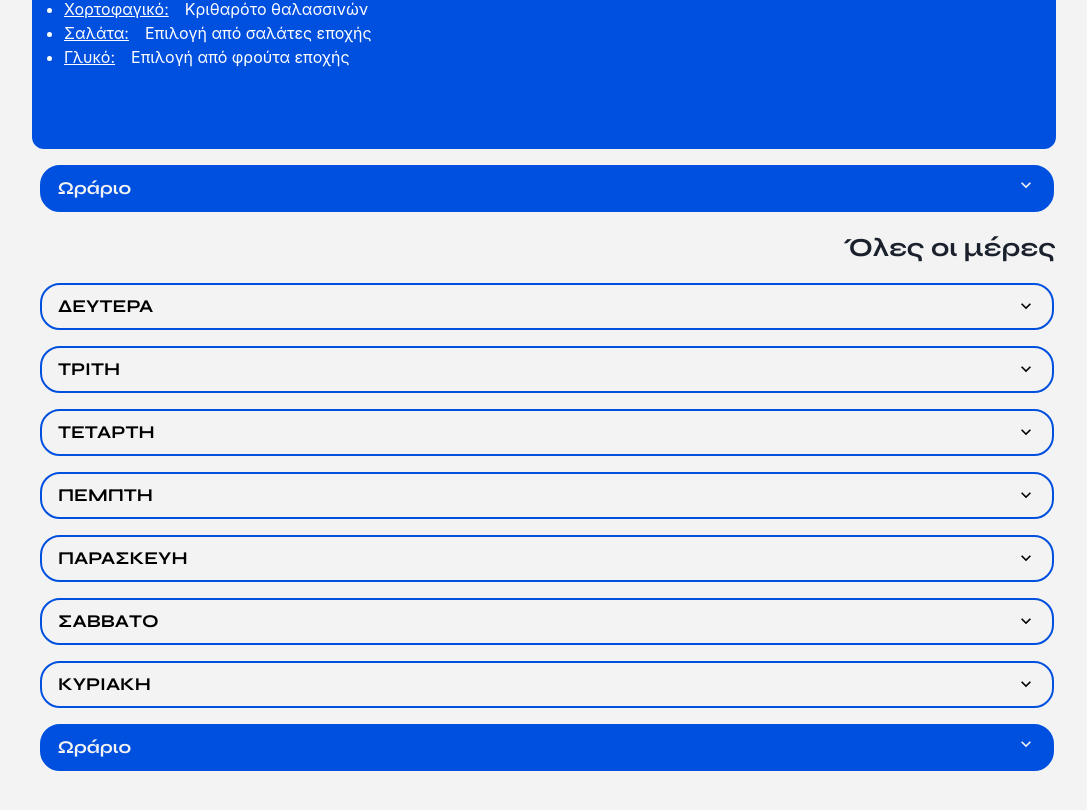
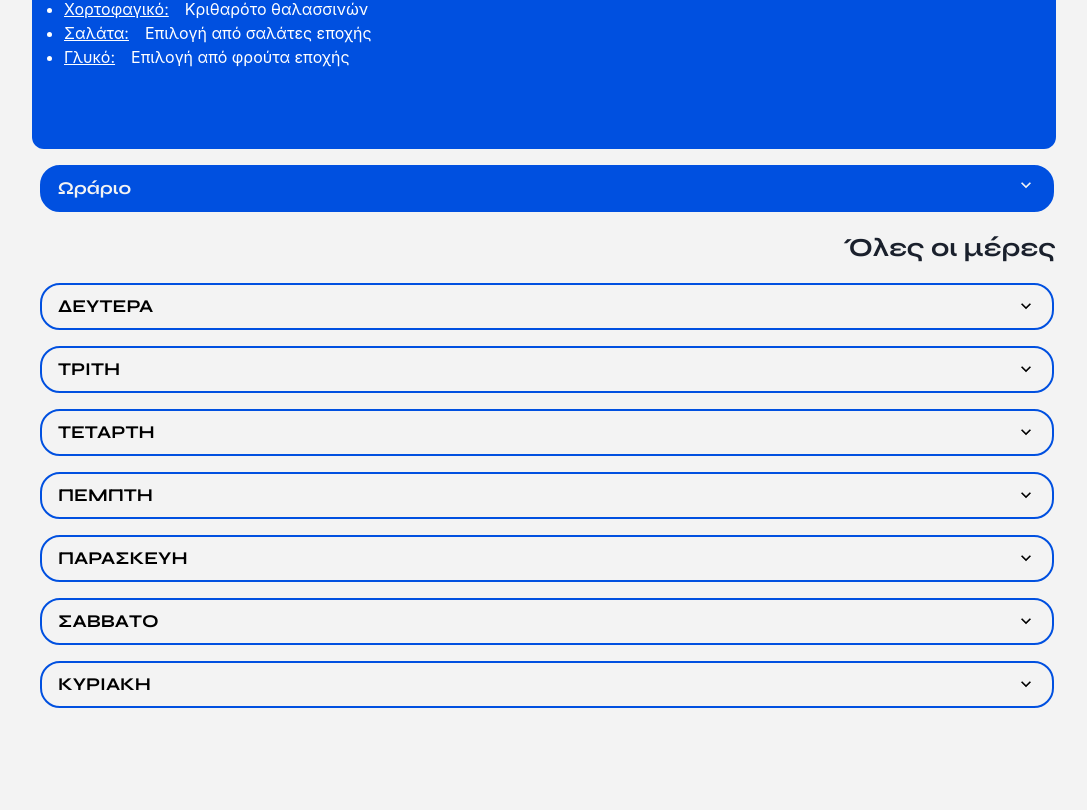
Before and after one commit to open-source-uom/myuom, a React (Create React App) app: page /restaurant in a window 1280 px wide. Shown: the part 240-1050 px from the top of the page, without its empty margins (96-1183 px from the left). Built offline with nearby package versions, Linux system fonts and the light colour scheme.

Commit message:
Forgot to delete Schedule

```diff
--- a/src/pages/RestaurantPage.jsx
+++ b/src/pages/RestaurantPage.jsx
@@ -53,7 +53,6 @@ export default function RestauranPage() {
           {data.map((data) => {
             return <Menu data={data} key={data.day} />;
           })}
-          <Schedule />
         </Accordion>
       </Box>
     </Flex>
```
